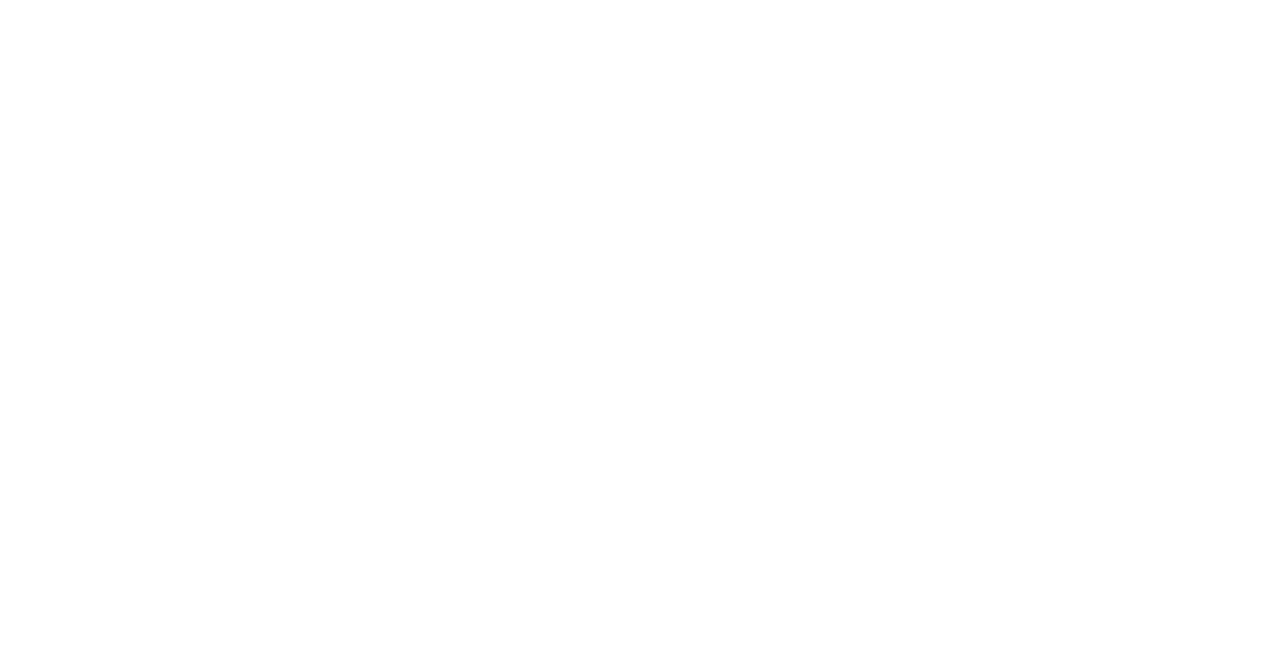
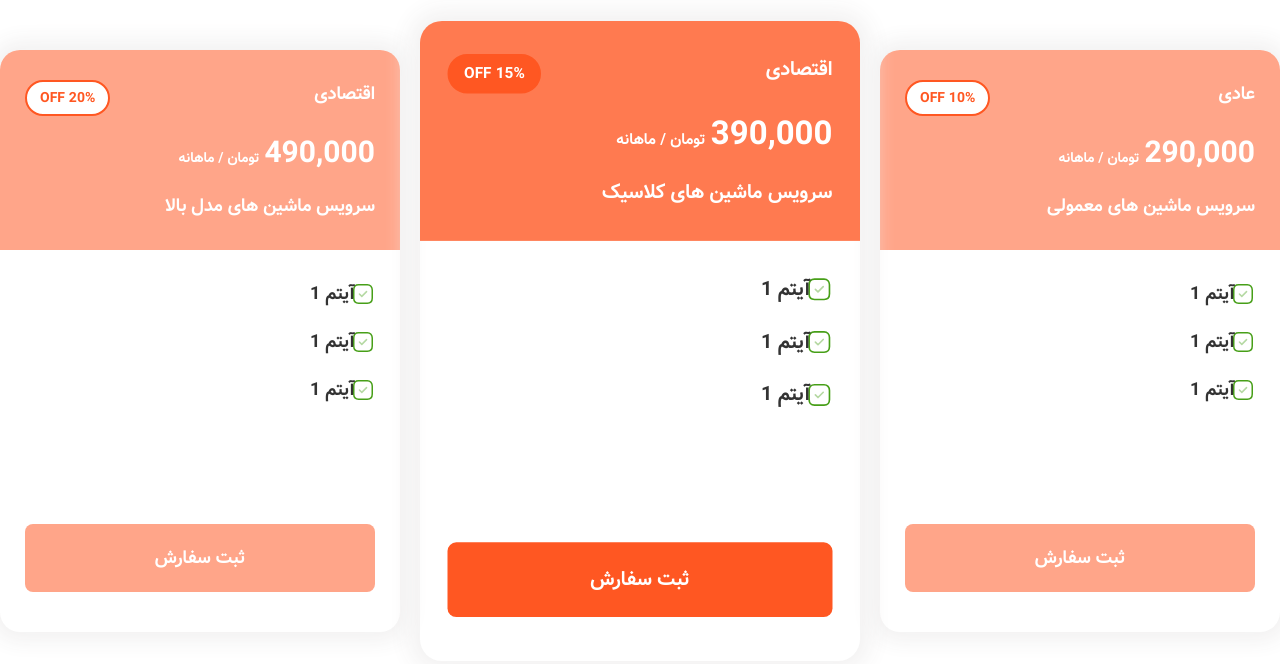
Before and after one commit to kosar-behjatpour/tapsi-html-css, a plain HTML site: page index.html in a window 1280 px wide. Drawn offline with Linux system fonts and the light colour scheme.

Commit message:
add card plan css

```diff
--- a/css/style.css
+++ b/css/style.css
@@ -125,3 +125,72 @@ h2{
         margin-bottom: 2rem;
     }
 }
+
+/* plan  */
+
+.block-plan{
+    display: grid;
+    gap: 2rem 4rem;
+    margin-top: 5rem;
+}
+.plan{
+    max-width: 450px;
+    font-size: 1.8rem;
+    transition: all 0.2s ease-out;
+}
+
+.card{
+    border-radius: 20px;
+    overflow: hidden;
+    box-shadow: 0 0 20px 10px hsla(0, 4%, 95%, 0.986)
+}
+.card__header{
+    background-color: var(--color-secondary-dark);
+    color: var(--color-white);
+}
+.card--primary .card__header{
+    background-color: var(--color-primary-light);
+}
+.card__body{
+    background-color: var();
+}
+.card__header , .card__body{
+    padding: 3rem 2.5rem;
+}
+.plan__introduction{
+    display: flex;
+    justify-content: space-between;
+    margin-bottom: 1.5rem;
+}
+.plan__price{
+    font-size: 3rem;
+
+}
+.plan__billing-cycle{
+    font-size: 1.4rem;
+}
+.plan__description{
+    margin-top: 1.5rem;
+    display: block;
+}
+.plan .btn--block{
+    margin-top: 10rem;
+    font-size: 1.6rem;
+}
+.plan--popular{
+    transform: scale(1.1);
+}
+.plan:hover{
+    transform: scale(1.1);
+}
+.plan--popular:hover{
+    transform: scale(1.15);
+}
+@media screen and (min-width:1024px) {
+    .block-plan{
+        grid-template-columns: repeat(3 , 1fr);
+    }
+    .plan .btn--block{
+    font-size: 1.8rem;
+}
+}
--- a/index.html
+++ b/index.html
@@ -8,6 +8,70 @@
     <title>Demo tapsi</title>
   </head>
   <body>
-
+    <section class="block-plan">
+      <div class="plan">
+        <div class="card">
+          <header class="card__header">
+            <span class="plan__introduction">
+              <span class="plan__name">عادی</span>
+              <span class="badge">10% OFF</span>
+            </span>
+            <span class="plan__price">290,000</span>
+            <span class="plan__billing-cycle">تومان / ماهانه</span>
+            <span class="plan__description">سرویس ماشین های معمولی</span>
+          </header>
+          <div class="card__body">
+            <ul class="list list--tick">
+              <li class="list__item">آیتم 1</li>
+              <li class="list__item">آیتم 1</li>
+              <li class="list__item">آیتم 1</li>
+            </ul>
+            <button class="btn btn--secondary btn--block">ثبت سفارش</button>
+          </div>
+        </div>
+      </div>
+      <div class="plan plan--popular">
+        <div class="card card--primary">
+          <header class="card__header">
+            <span class="plan__introduction">
+              <span class="plan__name">اقتصادی</span>
+              <span class="badge badge--primary">15% OFF</span>
+            </span>
+            <span class="plan__price">390,000</span>
+            <span class="plan__billing-cycle">تومان / ماهانه</span>
+            <span class="plan__description">سرویس ماشین های کلاسیک</span>
+          </header>
+          <div class="card__body">
+            <ul class="list list--tick">
+              <li class="list__item">آیتم 1</li>
+              <li class="list__item">آیتم 1</li>
+              <li class="list__item">آیتم 1</li>
+            </ul>
+            <button class="btn btn--primary btn--block">ثبت سفارش</button>
+          </div>
+        </div>
+      </div>
+      <div class="plan">
+        <div class="card">
+          <header class="card__header">
+            <span class="plan__introduction">
+              <span class="plan__name">اقتصادی</span>
+              <span class="badge">20% OFF</span>
+            </span>
+            <span class="plan__price">490,000</span>
+            <span class="plan__billing-cycle">تومان / ماهانه</span>
+            <span class="plan__description">سرویس ماشین های مدل بالا</span>
+          </header>
+          <div class="card__body">
+            <ul class="list list--tick">
+              <li class="list__item">آیتم 1</li>
+              <li class="list__item">آیتم 1</li>
+              <li class="list__item">آیتم 1</li>
+            </ul>
+            <button class="btn btn--secondary btn--block">ثبت سفارش</button>
+          </div>
+        </div>
+      </div>
+    </section>
   </body>
 </html>
```
